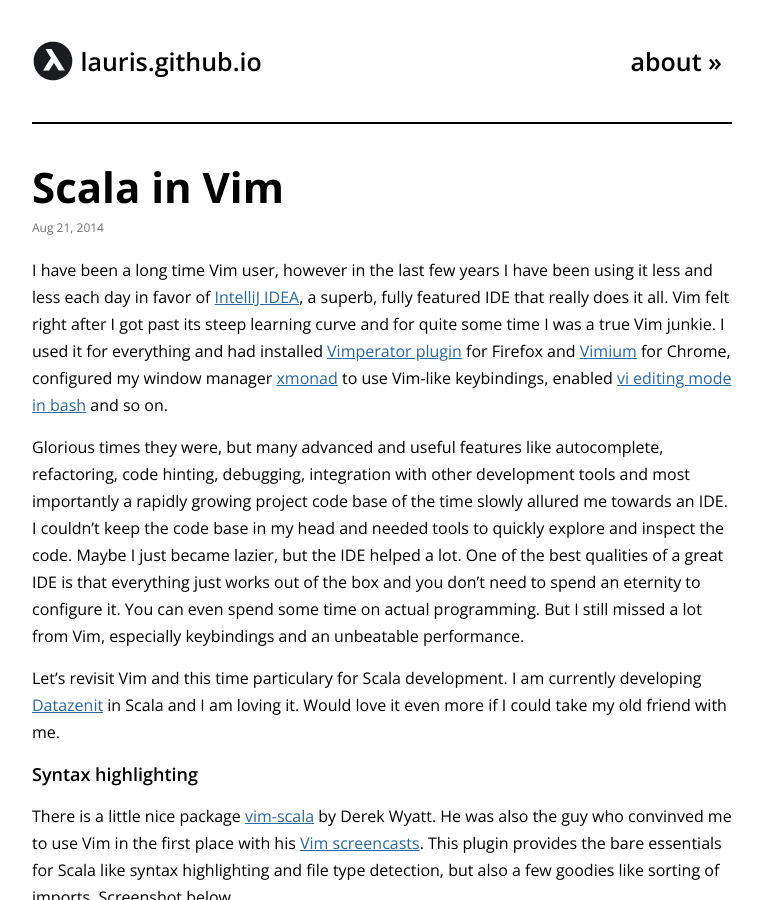
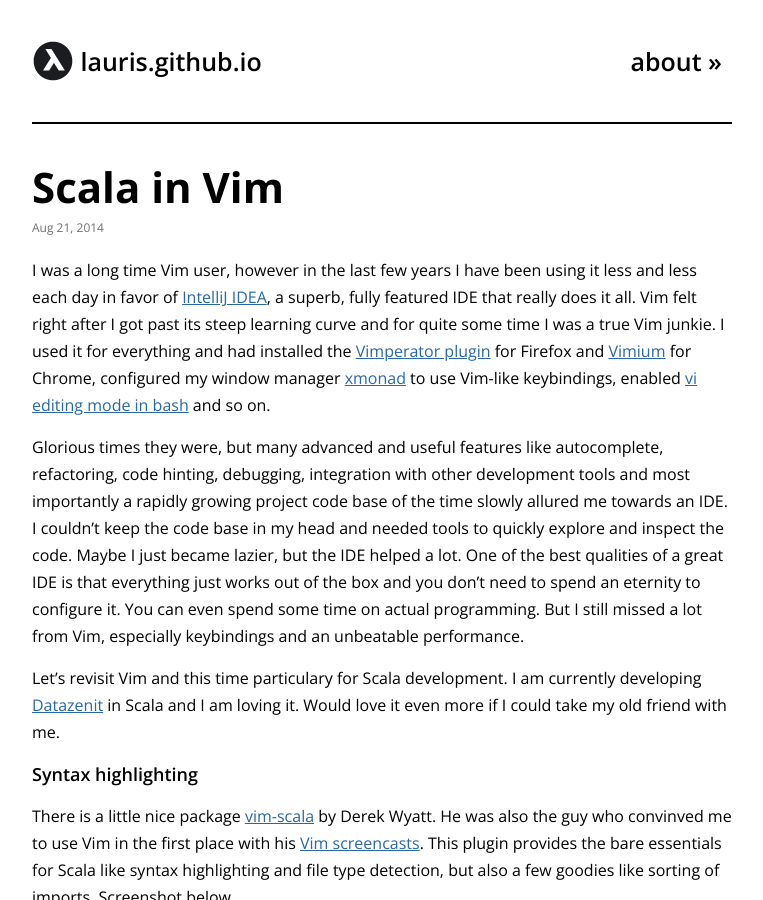
Before and after one commit to lauris/lauris.github.com, a Jekyll site: the page built from _posts/2014-08-21-scala-in-vim.md, in a window 1280 px wide and 900 px high. Shown: the whole window, without its empty margins (258-1021 px from the left). Built offline with Jekyll 4.4.1, drawn with Linux system fonts in a browser that asks for light colours; comment, search, counter and statistics services are not loaded.

Commit message:
Fix silly typos.

```diff
--- a/_posts/2014-08-21-scala-in-vim.md
+++ b/_posts/2014-08-21-scala-in-vim.md
@@ -4,7 +4,7 @@
 category: vim
 ---
 
-I have been a long time Vim user, however in the last few years I have been using it less and less each day in favor of [IntelliJ IDEA](http://www.jetbrains.com/idea/), a superb, fully featured IDE that really does it all. Vim felt right after I got past its steep learning curve and for quite some time I was a true Vim junkie. I used it for everything and had installed [Vimperator plugin](https://addons.mozilla.org/en-US/firefox/addon/vimperator/) for Firefox and [Vimium](https://chrome.google.com/webstore/detail/vimium/dbepggeogbaibhgnhhndojpepiihcmeb?hl=en) for Chrome, configured my window manager [xmonad](http://xmonad.org/) to use Vim-like keybindings, enabled [vi editing mode in bash](http://www.catonmat.net/blog/bash-vi-editing-mode-cheat-sheet/) and so on.
+I was a long time Vim user, however in the last few years I have been using it less and less each day in favor of [IntelliJ IDEA](http://www.jetbrains.com/idea/), a superb, fully featured IDE that really does it all. Vim felt right after I got past its steep learning curve and for quite some time I was a true Vim junkie. I used it for everything and had installed the [Vimperator plugin](https://addons.mozilla.org/en-US/firefox/addon/vimperator/) for Firefox and [Vimium](https://chrome.google.com/webstore/detail/vimium/dbepggeogbaibhgnhhndojpepiihcmeb?hl=en) for Chrome, configured my window manager [xmonad](http://xmonad.org/) to use Vim-like keybindings, enabled [vi editing mode in bash](http://www.catonmat.net/blog/bash-vi-editing-mode-cheat-sheet/) and so on.
 
 Glorious times they were, but many advanced and useful features like autocomplete, refactoring, code hinting, debugging, integration with other development tools and most importantly a rapidly growing project code base of the time slowly allured me towards an IDE. I couldn't keep the code base in my head and needed tools to quickly explore and inspect the code. Maybe I just became lazier, but the IDE helped a lot. One of the best qualities of a great IDE is that everything just works out of the box and you don't need to spend an eternity to configure it. You can even spend some time on actual programming. But I still missed a lot from Vim, especially keybindings and an unbeatable performance.
 
```
